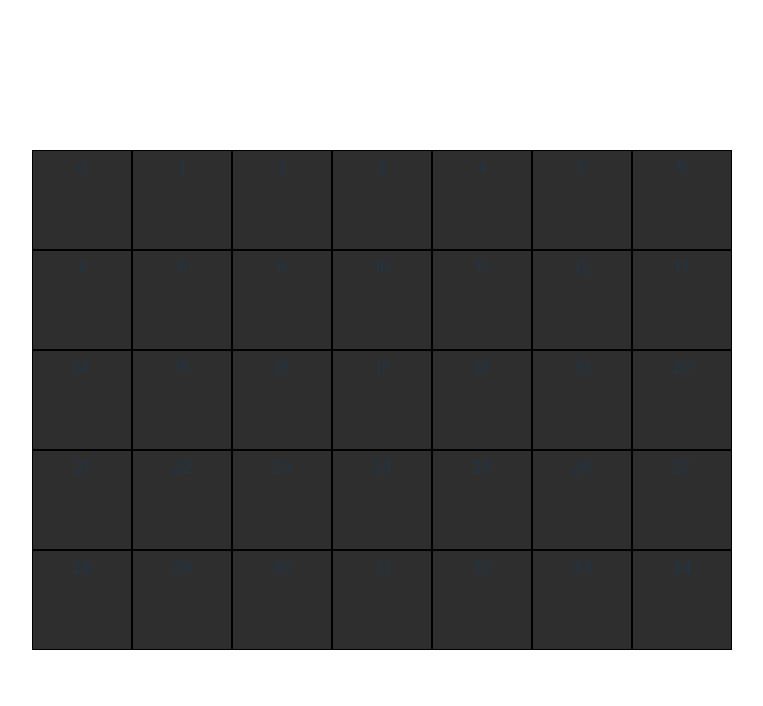
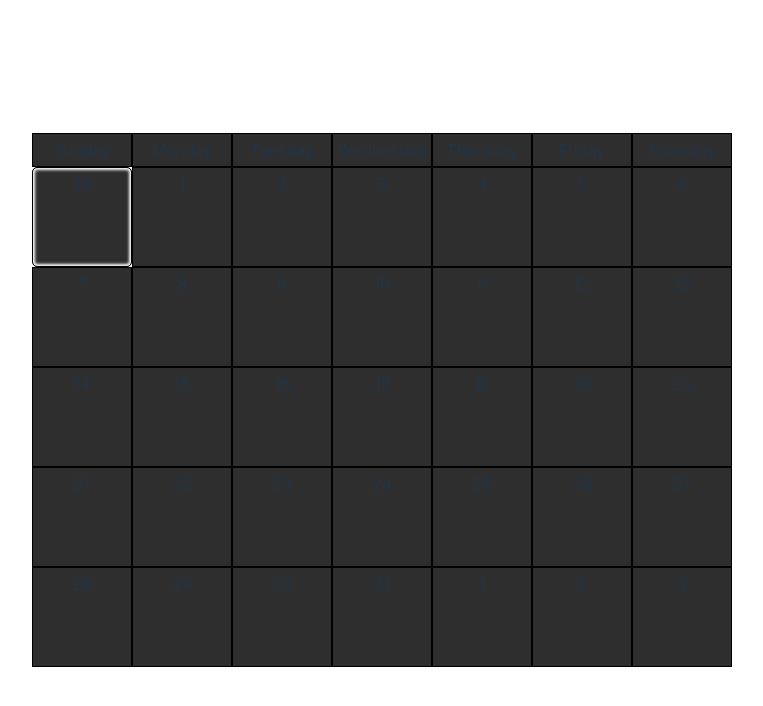
Before and after one commit to pearsonty9/flow-state, a React (Vite) app: page / in a window 1280 px wide. Shown: the top 706 px of the page, without its empty margins (258-1021 px from the left). Built offline with nearby package versions, Linux system fonts and the light colour scheme.

Commit message:
feat: Calendar now uses real dates based on current month

```diff
--- a/src/App.css
+++ b/src/App.css
@@ -16,7 +16,7 @@
 .month {
     display: grid;
     grid-template-columns: repeat(7, var(--date-width));
-    grid-template-rows: repeat(5, var(--date-width));
+    grid-template-rows: 1fr repeat(5, var(--date-width));
 }
 
 .day {
--- a/src/App.tsx
+++ b/src/App.tsx
@@ -3,25 +3,80 @@ import { useEffect, useState } from 'react'
 import { FontAwesomeIcon } from '@fortawesome/react-fontawesome'
 import { faPlus } from '@fortawesome/free-solid-svg-icons'
 import CreateEvent from './CreateEvent'
-import { Date, Event } from './types'
+import { Event } from './types'
+import { CustomDate } from './CustomDate.ts'
 import './App.css'
 
 function App() {
-    const [weeks, setWeeks] = useState<Date[][]>([])
-    const [focusedDate, setFocusedDate] = useState(-1)
+    const [weeks, setWeeks] = useState<CustomDate[][]>([])
+    const [focusedDate, setFocusedDate] = useState({ i: 0, j: 0 })
     const [showCreateEvent, setShowCreateEvent] = useState(false)
 
     useEffect(() => {
-        const emptyWeeks: Date[][] = []
+        setupCalendar()
+    }, [])
+
+    const setupCalendar = () => {
+        const currentDate = new Date()
+        let month = currentDate.getMonth() - 1
+        const emptyWeeks: CustomDate[][] = []
+        const prevMonthEnd = new Date(
+            currentDate.getFullYear(),
+            currentDate.getMonth(),
+            0,
+            0,
+            0,
+            0
+        )
+        const nextMonthStart = new Date(
+            currentDate.getFullYear(),
+            currentDate.getMonth() + 1,
+            0,
+            0,
+            0,
+            0
+        )
+        let date = 0
         for (let i = 0; i < 5; i++) {
-            const week: Date[] = []
-            for (let j = 0; j < 7; j++) {
-                week.push({ day: i * 7 + j, month: 'Month', events: [] })
+            const week: CustomDate[] = []
+            let calendarOffset = 0
+            if (month === prevMonthEnd.getMonth()) {
+                for (let j = 0; j <= prevMonthEnd.getDay(); j++) {
+                    date = prevMonthEnd.getDate() - j
+                    week.push(
+                        new CustomDate(
+                            prevMonthEnd.getFullYear(),
+                            prevMonthEnd.getMonth(),
+                            date,
+                            0,
+                            0,
+                            0
+                        )
+                    )
+                }
+                month++
+                calendarOffset = prevMonthEnd.getDay() + 1
             }
+            if (month === currentDate.getMonth()) {
+                for (let k = calendarOffset; week.length < 7; k++) {
+                    date = i * 7 + k
+                    week.push(
+                        new CustomDate(
+                            currentDate.getFullYear(),
+                            currentDate.getMonth(),
+                            date,
+                            0,
+                            0,
+                            0
+                        )
+                    )
+                }
+            }
+            console.log(week.map((day) => day.getDate()))
             emptyWeeks.push(week)
         }
         setWeeks(emptyWeeks)
-    }, [])
+    }
 
     const handleCreateEvent = (
         event:
@@ -31,42 +86,59 @@ function App() {
         j: number
     ) => {
         event?.stopPropagation()
-        const date = i * 7 + j
-        if (date === focusedDate) {
+        if (i === focusedDate.i && j === focusedDate.j) {
             setShowCreateEvent(true)
         } else if (showCreateEvent) setShowCreateEvent(false)
     }
 
-    const createEvent = (date: Date, event: Event) => {
+    const createEvent = (i: number, j:number, event: Event) => {
         const updatedWeeks = [...weeks]
-        updatedWeeks[Math.floor(date.day / 7)][date.day % 7].events.push(event)
+        updatedWeeks[i][j].events.push(event)
         setWeeks(updatedWeeks)
         setShowCreateEvent(false)
     }
 
-    console.log(showCreateEvent)
+    // console.log(showCreateEvent)
 
     return (
         <div style={{ position: 'relative' }}>
             <div className="month">
+                <h4 className="day">Sunday</h4>
+                <h4 className="day">Monday</h4>
+                <h4 className="day">Tuesday</h4>
+                <h4 className="day">Wednesday</h4>
+                <h4 className="day">Thursday</h4>
+                <h4 className="day">Friday</h4>
+                <h4 className="day">Saturday</h4>
                 {weeks.map((days, i) => {
                     return days.map((date, j) => (
                         <div
-                            key={date.day}
-                            tabIndex={date.day + 1}
+                            key={date.getTime()}
+                            tabIndex={i * 7 + j + 1}
                             className={
                                 'day ' +
-                                (date.day == focusedDate ? 'selected' : '')
+                                (date.getTime() ==
+                                weeks[focusedDate.i][focusedDate.j].getTime()
+                                    ? 'selected'
+                                    : '')
                             }
-                            onFocus={() => setFocusedDate(date.day)}
+                            onFocus={() => setFocusedDate({ i, j })}
                             onClick={() => setShowCreateEvent(false)}
-                            onDoubleClick={() => {if (date.day == focusedDate) setShowCreateEvent(true)}}
+                            onDoubleClick={() => {
+                                if (
+                                    date.getTime() ==
+                                    weeks[focusedDate.i][
+                                        focusedDate.j
+                                    ].getTime()
+                                )
+                                    setShowCreateEvent(true)
+                            }}
                             onKeyUp={(event) => {
                                 if (event.key === 'Enter')
                                     handleCreateEvent(event, i, j)
                             }}
                         >
-                            {date.day}
+                            {date.getDate()}
                             <ul>
                                 {date.events.map((event) => (
                                     <p className="event">{event.summary}</p>
@@ -85,7 +157,9 @@ function App() {
             </div>
             {showCreateEvent && (
                 <CreateEvent
-                    date={weeks[Math.floor(focusedDate / 7)][focusedDate % 7]}
+                    date={weeks[focusedDate.i][focusedDate.j]}
+                    i={focusedDate.i}
+                    j={focusedDate.j}
                     setShow={setShowCreateEvent}
                     createEvent={createEvent}
                 />
--- a/src/CreateEvent.css
+++ b/src/CreateEvent.css
@@ -7,7 +7,7 @@
     position: absolute;
     width: var(--modal-width);
     height: var(--modal-height);
-    top: calc((var(--date-top) / 4) * var(--modal-range));
+    top: calc((var(--date-top) / 4) * var(--modal-range) + 32px);
     left: calc(var(--date-width) * var(--date-left) + var(--modal-offset));
     border: 2px solid #424242;
     border-radius: 0.25rem;
--- a/src/CreateEvent.tsx
+++ b/src/CreateEvent.tsx
@@ -1,15 +1,20 @@
-import { useState, useEffect } from 'react'
-import { Date, Event } from './types'
+import { useState } from 'react'
+import { Event } from './types'
+import { CustomDate } from './CustomDate'
 import './CreateEvent.css'
 
 type CreateEventProps = {
-    date: Date
+    date: CustomDate,
+    i: number,
+    j: number,
     setShow: (a: boolean) => void
-    createEvent: (date: Date, event: Event) => void
+    createEvent: (i:number, j:number, event: Event) => void
 }
 
 export default function CreateEvent({
     date,
+    i,
+    j,
     setShow,
     createEvent,
 }: CreateEventProps) {
@@ -17,8 +22,6 @@ export default function CreateEvent({
         summary: '',
         description: '',
     })
-    const [topOffset, setTopOffset] = useState(0)
-    const [leftOffset, setLeftOffset] = useState(0)
 
     const handleEventDataChange = (
         event: React.FormEvent<HTMLInputElement | HTMLTextAreaElement>
@@ -31,16 +34,16 @@ export default function CreateEvent({
         <form
             className="modal"
             style={{
-                '--date-top': Math.floor(date.day / 7),
-                '--date-left': date.day % 7,
+                '--date-top': i,
+                '--date-left': j,
                 '--modal-offset':
-                    date.day % 7 < 7 / 2
+                    j < 7 / 2
                         ? 'var(--date-width)'
                         : 'calc(var(--modal-width) * -1)',
             }}
         >
             <h4 className="modal-header">
-                {date.month} {date.day}
+                {date.toDateString()}
             </h4>
             <h4>Summary:</h4>
             <input
@@ -56,7 +59,7 @@ export default function CreateEvent({
                 onChange={(event) => handleEventDataChange(event)}
             />
             <div className="modal-buttons">
-                <button onClick={() => createEvent(date, eventData)}>
+                <button onClick={() => createEvent(i, j, eventData)}>
                     Create Event
                 </button>
                 <button onClick={() => setShow(false)}>Cancel</button>
--- /dev/null
+++ b/src/CustomDate.ts
@@ -0,0 +1,16 @@
+import { Event } from './types'
+
+export class CustomDate extends Date {
+    events: Array<Event> = []
+    constructor(
+        year: number,
+        month: number,
+        day: number,
+        hours: number,
+        minutes: number,
+        seconds: number
+    ) {
+        if (year) super(year, month, day, hours, minutes, seconds)
+        else super()
+    }
+}
--- a/src/types.ts
+++ b/src/types.ts
@@ -1,9 +1,3 @@
-export type Date = {
-    month: string
-    day: number
-    events: Array<Event>
-}
-
 export type Event = {
     summary: string
     description: string
```
